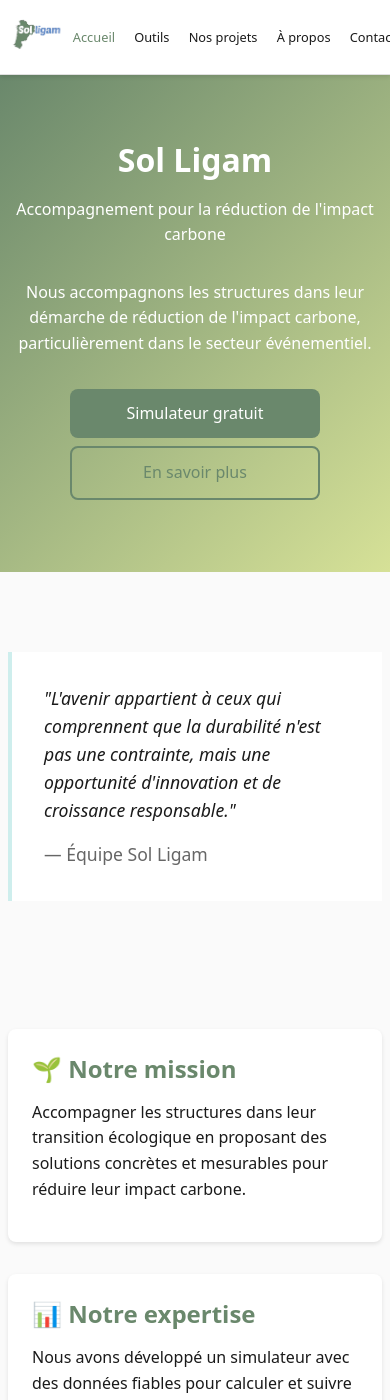
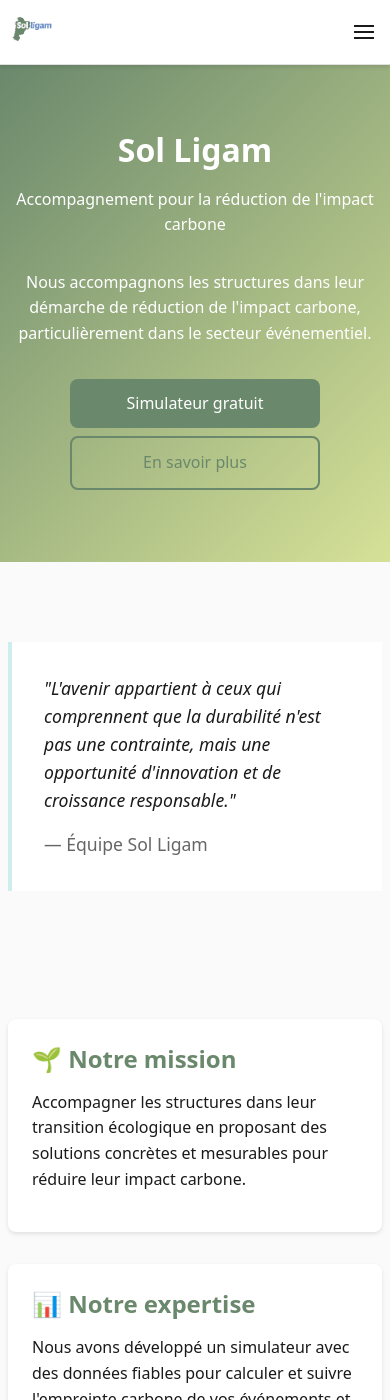
Before and after one commit to Sol-Ligam/website, a Jekyll site: the page built from index.html, in a window 390 px wide and 1400 px high. Built offline with Jekyll 4.4.1, drawn with Linux system fonts in a browser that asks for light colours; comment, search, counter and statistics services are not loaded; some of the changed text lies outside the part shown.

Commit message:
Implement mobile burger menu and fix footer duplication
Co-authored-by: sduperret <99975209+sduperret@users.noreply.github.com>

```diff
--- a/_includes/footer.html
+++ b/_includes/footer.html
@@ -23,11 +23,7 @@
       </div>
 
       <div class="footer-section">
-        <h3>Contact</h3>
-        <p>
-          {{ site.company.address }}<br>
-          <a href="mailto:{{ site.social.email }}">{{ site.social.email }}</a>
-        </p>
+        <h3>Navigation</h3>
         <ul>
           <li><a href="{{ '/mentions-legales/' | relative_url }}">Mentions légales</a></li>
           <li><a href="{{ '/contact/' | relative_url }}">Nous contacter</a></li>
--- a/_includes/header.html
+++ b/_includes/header.html
@@ -5,7 +5,14 @@
         <img src="{{ '/images/brand/logo.webp' | relative_url }}" alt="{{ site.title }}" class="site-logo">
       </a>
 
-      <div class="header-right">
+      <!-- Mobile burger menu button -->
+      <button class="mobile-menu-toggle" id="mobile-menu-toggle" aria-label="Menu">
+        <span class="burger-line"></span>
+        <span class="burger-line"></span>
+        <span class="burger-line"></span>
+      </button>
+
+      <div class="header-right" id="header-right">
         <nav class="site-navigation">
           <ul class="site-nav">
             {% for nav_item in site.navigation %}
--- a/_sass/main.scss
+++ b/_sass/main.scss
@@ -397,58 +397,117 @@ a:hover {
   border-color: rgba(255,255,255,0.4);
 }
 
+/* Mobile burger menu */
+.mobile-menu-toggle {
+  display: none;
+  flex-direction: column;
+  background: none;
+  border: none;
+  cursor: pointer;
+  padding: 0.5rem;
+  gap: 0.25rem;
+  z-index: 101;
+}
+
+.burger-line {
+  width: 20px;
+  height: 2px;
+  background-color: var(--text-dark);
+  transition: all var(--transition-fast);
+}
+
+.mobile-menu-toggle.active .burger-line:nth-child(1) {
+  transform: rotate(45deg) translate(5px, 5px);
+}
+
+.mobile-menu-toggle.active .burger-line:nth-child(2) {
+  opacity: 0;
+}
+
+.mobile-menu-toggle.active .burger-line:nth-child(3) {
+  transform: rotate(-45deg) translate(7px, -6px);
+}
+
 /* Responsive design */
 @media (max-width: 768px) {
+  /* Show mobile burger menu */
+  .mobile-menu-toggle {
+    display: flex;
+  }
+
   .header-content {
-    flex-direction: row; /* Keep horizontal layout */
+    flex-direction: row;
     justify-content: space-between;
     align-items: center;
-    padding: 0.2rem 0; /* Even more minimal padding for mobile */
+    padding: 0.2rem 0;
+    position: relative;
   }
 
+  /* Hide header-right by default on mobile */
   .header-right {
+    display: none;
+    position: absolute;
+    top: 100%;
+    left: 0;
+    right: 0;
+    background-color: var(--background-white);
+    border: 1px solid var(--border-light);
+    border-top: none;
+    box-shadow: var(--shadow-medium);
+    z-index: 100;
+    flex-direction: column;
+    gap: 1rem;
+    padding: 1rem;
+  }
+
+  /* Show header-right when menu is active */
+  .header-right.active {
     display: flex;
-    align-items: center;
-    gap: 0.75rem; /* Reduced gap for tighter spacing */
-    flex: 1;
-    justify-content: flex-end;
   }
 
   .site-navigation {
-    order: 1; /* Navigation comes first */
+    order: 1;
+    width: 100%;
   }
 
   .theme-toggles {
-    order: 2; /* Theme toggles come after navigation */
-    margin-left: 0.25rem; /* Reduced margin */
+    order: 2;
+    justify-content: center;
+    width: 100%;
+    margin-left: 0;
   }
 
   .site-nav {
-    gap: 0.6rem; /* Tighter spacing between nav items */
-    flex-wrap: nowrap;
-    justify-content: flex-end;
+    flex-direction: column;
+    gap: 0.5rem;
+    width: 100%;
+    text-align: center;
   }
 
   .site-nav a {
-    font-size: 0.8rem; /* Even smaller text on mobile */
-    padding: 0.2rem 0.3rem; /* Minimal padding */
-    white-space: nowrap;
+    display: block;
+    padding: 0.75rem 1rem;
+    font-size: 1rem;
+    border-radius: var(--border-radius);
+    background-color: var(--background-light);
+    margin-bottom: 0.25rem;
+    text-decoration: none;
   }
 
-  .theme-toggles {
-    gap: 0.3rem; /* Tighter gap between theme buttons */
-    flex-shrink: 0; /* Don't shrink these buttons */
+  .site-nav a:hover,
+  .site-nav a.active {
+    background-color: var(--primary-green);
+    color: var(--text-light);
   }
 
   .theme-toggle {
-    padding: 0.3rem 0.4rem; /* Smaller padding */
-    font-size: 0.85rem; /* Smaller font */
-    min-width: auto;
+    padding: 0.5rem 0.75rem;
+    font-size: 1rem;
   }
 
   .site-logo {
-    height: 60px; /* Smaller logo on mobile for more space */
-    flex-shrink: 0; /* Don't shrink the logo */
+    height: 50px; /* Reduced by 10px as requested */
+    flex-shrink: 0;
   }
 
   .hero h1 {
@@ -505,6 +564,16 @@ a:hover {
     margin: 0.5rem auto !important;
     max-width: 280px;
   }
+
+  /* Prevent horizontal overflow */
+  body {
+    overflow-x: hidden;
+  }
+
+  .container {
+    max-width: 100%;
+    padding: 0 0.5rem;
+  }
 }
 
 /* Eco-design optimizations */
```
Also changed, not shown: _layouts/default.html (+28 -0 lines).
